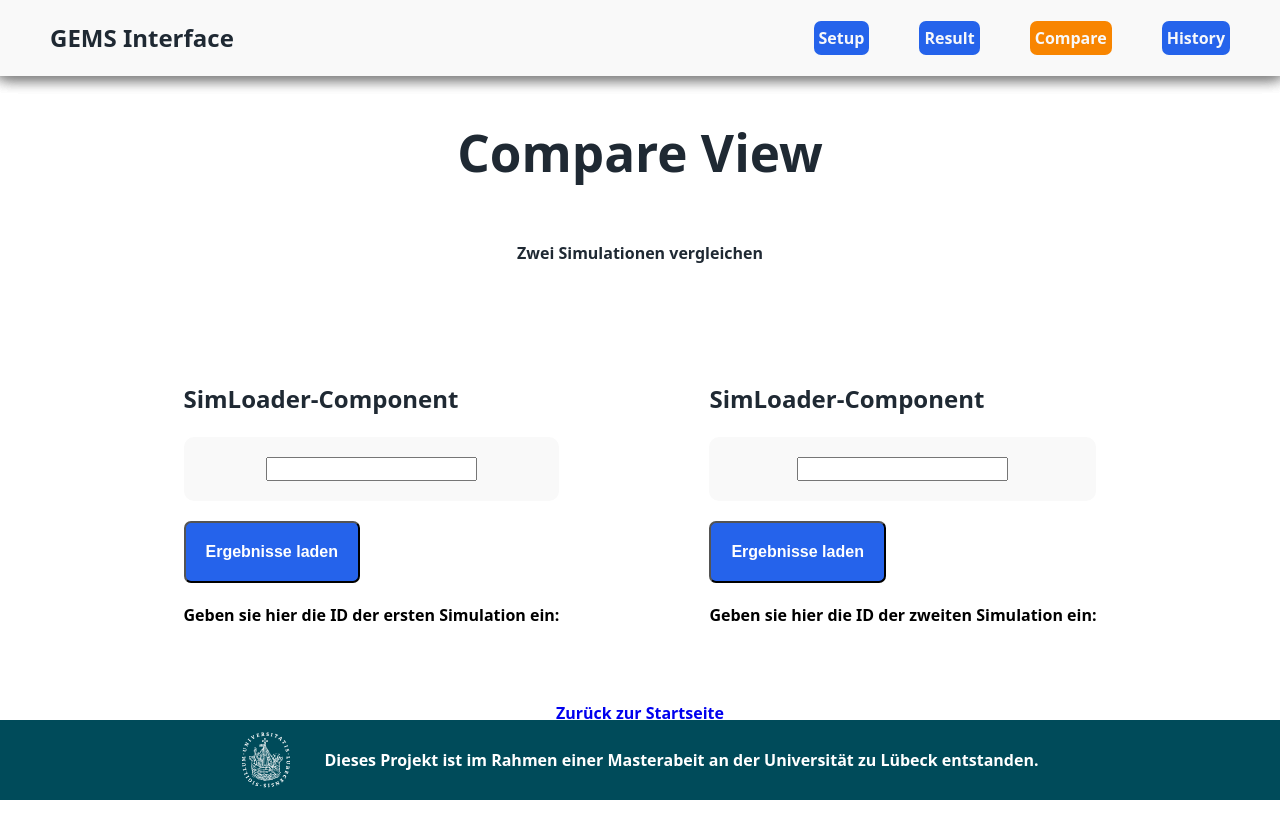
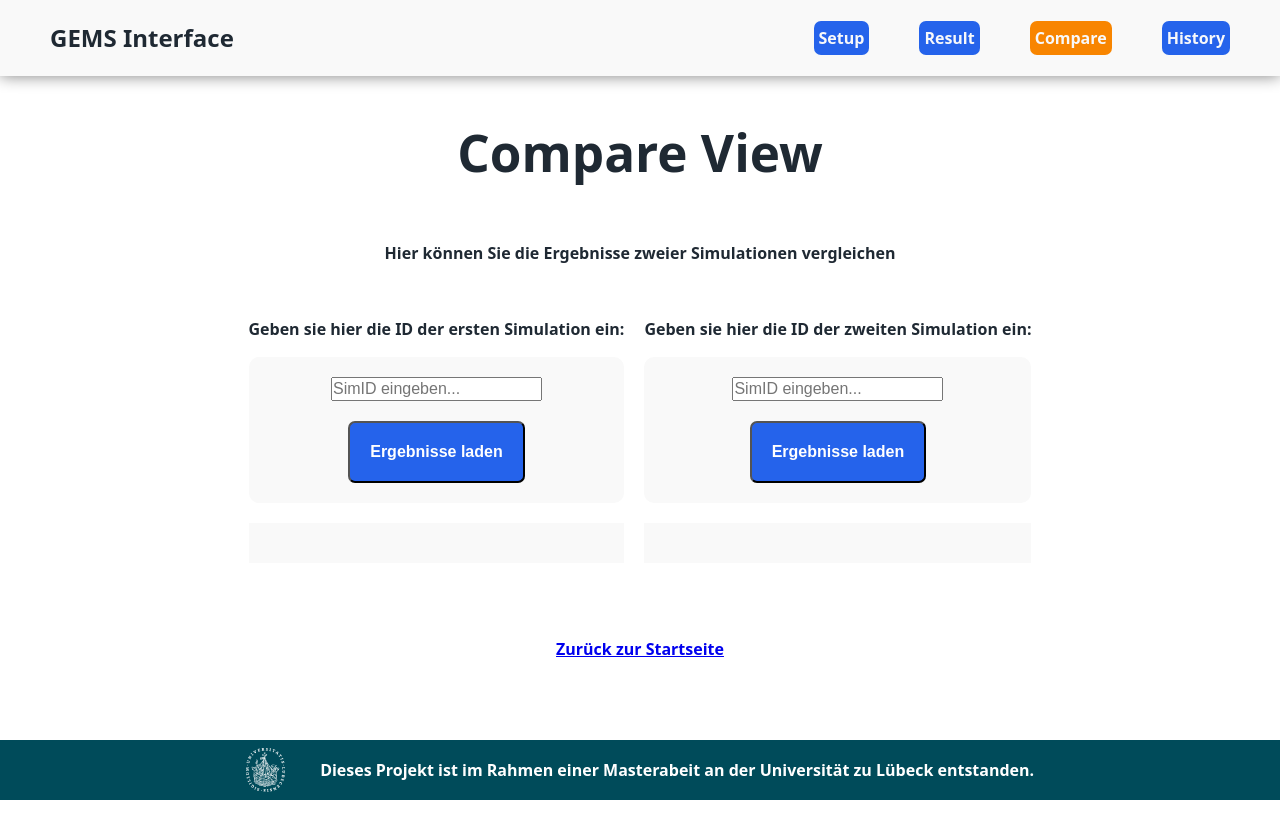
Before and after one commit to cjf999/masterarbeit, a React (Vite) app in the folder packages/frontend/: page /compare in a window 1280 px wide. Shown: the top 838 px of the page. Built offline with nearby package versions, Linux system fonts and the light colour scheme.

Commit message:
add functionaliy to compare view & simloader, add styling. TODO: cleanup code

```diff
--- a/packages/frontend/src/components/SimLoader.tsx
+++ b/packages/frontend/src/components/SimLoader.tsx
@@ -1,9 +1,7 @@
 import { useEffect, useState } from "react";
 import { useLocation } from "react-router-dom";
 import { Alert, CircularProgress } from "@mui/material";
-//import other components
-import Footer from "./Footer";
-import Navbar from "./Navbar";
+import toml from "toml"
 
 
 export default function SimLoader(){
@@ -18,6 +16,31 @@ export default function SimLoader(){
     //simulationId auf leeren string setzen
     const [simulationId, setSimulationId] = useState("");
     const [inputValue, setInputValue] = useState(""); //damit nicht bei jeder zeicheineingabe simId geaändert und dadurch fetchData gecalled wird
+
+    //konkrete ergebnisse & CSV-Dateien
+    const [artifactLoading, setArtifactLoading] = useState(false);
+    const [artifacts, setArtifacts] = useState<Artifact[]>([]);
+    const [artifactError, setArtifactError] = useState<string | null>(null);
+
+    //config (hier einfach als referenzen zum vergleich eingabe/ausgabe)
+    const [config, setConfig] = useState<any>(null);
+    const [configLoading, setConfigLoading] = useState(false);
+    const [configError, setConfigError] = useState<string | null>(null);
+
+    //output vars für config referenzen
+    const simInfo = config?.Simulation;
+    const popInfo = config?.Population;
+    const pathogenTypeInfo = config?.Simulation?.StartCondition;
+    const pathogenInfo = config?.Pathogens?.Covid19;
+    const interventionInfo = config?.interventions;
+
+    type Artifact = {
+        type: "plot" | "csv";
+        mime: string;
+        filename: string;
+        size: number;
+        createdAt: string;
+    }
 
     //checken, ob eingabe mit "sim_" beginnt
     const isValidInput = (simId: string) => {
@@ -77,6 +100,74 @@ export default function SimLoader(){
         }
     }
 
+    //api call für plots etc
+    const fetchArtifacts = async (simId: string) => {
+
+        setArtifactLoading(true);
+        setArtifactError(null);
+        setArtifacts([]);
+
+        try{
+            const res = await fetch(`https://gems.hciuse.sh/simulations/${simId}/artifacts`);
+
+            if (!res.ok){
+                throw new Error("Abbildungen und Daten konnten nicht geladen werden. Fehlercode: "+ res.status);
+            }
+            setArtifacts(await res.json());
+        }
+        catch (err: any){
+            setArtifactError(err.message);
+            console.log(artifactError)
+        }
+        finally{
+            setArtifactLoading(false);
+            console.log("fetchArtifacts called ALARM ALARM");
+        }
+    }
+
+    //api call für config (input params etc)
+    const fetchConfig = async (simId: string) => {
+
+        setConfigLoading(true);
+        setConfigError(null);
+        setConfig(null);
+
+        try{
+            const res = await fetch(`https://gems.hciuse.sh/simulations/${simId}/config`);
+
+            if(!res.ok){
+                throw new Error("Config-Daten konnten nicht geladen werden. Fehlercode: "+ res.status);
+            }
+
+            /**
+             * dieses mumbo jumbo replace() muss leider sein, weil sonst versucht wird, einen float-value auf ein integer-array zu parsen.
+             * ggfs. TOML-config anpassen, sodass ein array wie zb "[1, 0.0]" als [1.0, 0.0]
+             * der parser liest das erste element im array und macht daran fest, von welchem typ das array ist.
+             * im obigen fall 1 wäre ein int, aber 0.x ein float. alle elemente müssen den selben typ haben
+             * */
+            const text = await res.text();
+            const fixedText = text.replace(/\[1,\s*(0\.\d+)\]/g, "[1.0, $1]");
+            const parsedText = toml.parse(fixedText);
+            setConfig(parsedText);
+        }
+        catch (err: any){
+            setConfigError(err.message);
+            console.log(configError);
+        }
+        finally{
+            setConfigLoading(false);
+            console.log("fetchConfig called ALARM ALARM");
+        }
+    }
+
+    useEffect(() => {
+
+        if(data && data.status === "completed"){
+            fetchArtifacts(data.simulationId) //gucken auf data und nicht auf eingabe?
+            fetchConfig(data.simulationId)
+        }
+    }, [data])
+
     //debugging
     useEffect(() => {
         console.log('data:', data);
@@ -94,34 +185,130 @@ export default function SimLoader(){
 
     return(
         <>
-            <Navbar />
-            <h2>SimLoader-Component</h2>
-            <form onSubmit={handleSubmit} className="result-form">
+        <div className="simloader-container">
+            <form onSubmit={handleSubmit} className="result-form" >
             <div className="fetch-container">
+
                     <input
                     className="fetch-input"
                     name="id"
                     type="text"
+                    placeholder="SimID eingeben..."
                     value={inputValue}
                     onChange={e => setInputValue(e.target.value)}
                     />
-            </div>
+
             <button
             type="submit"
             className="button-container fetch-button"
-            style={{marginTop: "20px"}}
             >
                 Ergebnisse laden
             </button>
-            </form>
+
+            {/** status/errorhandling fetching sim info */}
+
             {loading && <CircularProgress />}
-            {error && <Alert severity="error">{error}</Alert>}
+            {error &&
+                <div className="status-error">
+                    <Alert severity="error">{error}</Alert>
+                </div>
+            }
+            {data && data.status === "completed" && (
+                <div className="status-success">
+                    <Alert severity="success">Status der Simulation: {data.status}. yay!</Alert>
+                </div>
+            )}
             {data && data.status !== "completed" && (
                 <div className="status-failed">
-                    <Alert severity="warning">Status: {data.status}</Alert>
+                    <Alert severity="warning">Status der Simulation: {data.status}</Alert>
                 </div>
             )}
-            {/** wenn daten da, dann hier ausgeben */}
+            </div>
+        </form>
+
+        <div className="compare-wrapper">
+
+        <div className="artifacts-compare-container">
+        {artifactLoading && <CircularProgress />}
+
+        {artifactError &&
+            <div className="status-error">
+                <Alert severity="error">{artifactError}</Alert>
+            </div>
+        }
+
+        {artifacts.length > 0 && ( //überhaupt was da? wenn ja (> 0), dann gib aus
+        <div className="artifacts">
+            <h2>Plots:</h2>
+            <div className="artifact-container-compare">
+                {artifacts
+                .filter(a => a.type === "plot") //sonst mappen wir über 4 elemente und kriegen leere divs zurück
+                .map((artifact) => (
+                    <div key={artifact.filename} className="artifact-item-plot">
+                        {artifact.type === "plot" &&(
+                            <img
+                            crossOrigin="anonymous" //muss anscheinend
+                            src={`https://gems.hciuse.sh/simulations/${simulationId}/artifacts/${artifact.filename}`}
+                            alt={artifact.filename}
+                            className="artifact-img-compare"
+                            />
+                        )}
+                    </div>
+                ))}
+            </div>
+        </div>
+        )}
+        </div>
+
+        <div className="config-container-compare">
+            {configLoading && <CircularProgress />}
+
+            {configError &&
+                <div className="status-error">
+                    <Alert severity="error">{configError}</Alert>
+                </div>
+            }
+
+            {config && (
+                <div className="config">
+                    <h2>Parameter:</h2>
+                    <div className="config-container-compare">
+                        <div className="config-general-compare">
+                            <h3>Allgemein</h3>
+                            <p><strong>ID:</strong> {simInfo?.id}</p>
+                            <p><strong>Seed:</strong> {simInfo?.seed}</p>
+                            <p><strong>Startdatum:</strong> {simInfo?.startdate}</p>
+                            <p><strong>Enddatum:</strong> {simInfo?.enddate}</p>
+                        </div>
+                        <div className="config-population-compare">
+                            <h3>Population</h3>
+                            <p><strong>Bevölkerungszahl:</strong> {popInfo?.n}</p>
+                            <p><i>durchschn. Haushaltsgröße: {popInfo?.avg_household_size}</i></p>
+                            <p><i>durchschn. Bürogröße: {popInfo?.avg_office_size}</i></p>
+                            <p><i>durchschn. Schulgröße: {popInfo?.avg_school_size}</i> </p>
+                        </div>
+                        <div className="config-pathogen-compare">
+                            <h3>Infektion</h3>
+                            <p><strong>Pathogen: </strong>{pathogenTypeInfo?.pathogen}</p>
+                            <p><strong>Übertragungsrate: </strong>{pathogenInfo?.transmission_function?.parameters?.transmission_rate}</p>
+                            <p></p>
+                        </div>
+                        <div className="config-interventions-compare">
+                            <h3>Interventionen</h3>
+                            {interventionInfo.map((i: any, index: number) => (
+                            <div key={index}>
+                                <p><strong>Typ: </strong>{i.type}</p>
+                                <p><strong>Ausgelöst bei: </strong>{i.trigger}</p>
+                                <p><strong>Dauer: </strong>{i.duration} Tage</p>
+                            </div>
+                            ))}
+                        </div>
+                    </div>
+                </div>
+                )}
+            </div>
+            </div>
+        </div>
         </>
         )
 }
--- a/packages/frontend/src/index.css
+++ b/packages/frontend/src/index.css
@@ -104,13 +104,19 @@ p {
   bottom: 0;
   left: 0;
   width: 100%;
-  height: 80px;
+  height: 60px;
   justify-content: center;
   align-items: center;
 }
 
+#uzl_svg{
+  max-width: 40px;
+  max-height: 45px;
+}
+
 .footer-content{
   display: flex;
+  align-items: center;
   gap: 35px;
 }
 
@@ -311,6 +317,7 @@ p {
 
 .fetch-container{
   display: flex;
+  flex-direction: column;
   justify-content: center;
   align-items: center;
   background-color: #F9F9F9;
@@ -332,6 +339,20 @@ p {
   padding: 30px;
   background-color: #F9F9F9;
   border-radius: 10px;
+}
+
+.artifact-container-compare{
+  display: flex;
+  flex-direction: column;
+  gap: 30px;
+  padding-left: 10px;
+  background-color: #F9F9F9;
+  border-radius: 10px;
+}
+
+.artifact-img-compare{
+  width: 450px;
+  height: auto;
 }
 
 .artifact-item-plot{
@@ -376,6 +397,47 @@ p {
   border-radius: 10px;
 }
 
+/* br */
+
+.compare-wrapper{
+  display: flex;
+  flex-direction: row-reverse;
+  max-width: 50vw;
+  background-color: #F9F9F9;
+  padding: 20px;
+}
+
+.config-container-compare{
+  display: flex;
+  flex-direction: column;
+  gap: 30px;
+  border-radius: 10px;
+}
+
+.config-general-compare{
+  background-color: #E1E4E8;
+  padding: 15px;
+  border-radius: 10px;
+}
+
+.config-population-compare{
+  background-color: #E1E4E8;
+  padding: 15px;
+  border-radius: 10px;
+}
+
+.config-pathogen-compare{
+  background-color: #E1E4E8;
+  padding: 15px;
+  border-radius: 10px;
+}
+
+.config-interventions-compare{
+  background-color: #E1E4E8;
+  padding: 15px;
+  border-radius: 10px;
+}
+
 .csv-container{
   background-color: #F9F9F9;
   display: flex;
@@ -397,6 +459,21 @@ p {
 */
 
 /* compare view */
+
+.view-left{
+  display: flex;
+  flex-direction: column;
+  justify-content: center;
+  align-self: flex-start;
+}
+
+.view-right{
+  display: flex;
+  flex-direction: column;
+  justify-content: center;
+  align-self: flex-start;
+}
+
 .compare-container{
   display: flex;
   flex-direction: column;
@@ -409,8 +486,8 @@ p {
   display: flex;
   flex-direction: row;
   justify-content: center;
-  gap: 150px;
-  padding-top: 80px;
+  gap: 20px;
+  padding-top: 20px;
 }
 
 /* history view */
--- a/packages/frontend/src/pages/Compare.tsx
+++ b/packages/frontend/src/pages/Compare.tsx
@@ -10,19 +10,20 @@ function Compare(){
         <div className="compare-container">
             <h1>Compare View</h1>
             <div className="" style={{textAlign: "center"}}>
-            <p>Zwei Simulationen vergleichen</p>
+                <p>Hier können Sie die Ergebnisse zweier Simulationen vergleichen</p>
             </div>
             <div className="compare-content">
                 <div className="view-left">
                     <div> {/*first simloader*/}
+                        <p style={{textAlign: "center"}}>Geben sie hier die ID der <b>ersten</b> Simulation ein:</p>
                         <SimLoader />
-                    Geben sie hier die ID der <b>ersten</b> Simulation ein:
                     </div>
                 </div>
                 <div className="view-right">
                     <div> {/*second simloader*/}
+                        <p style={{textAlign: "center"}}>Geben sie hier die ID der <b>zweiten</b> Simulation ein:</p>
                         <SimLoader />
-                    Geben sie hier die ID der <b>zweiten</b> Simulation ein:
+
                     </div>
                 </div>
             </div>
```
Lines whose indentation alone changed are shown as unchanged.
